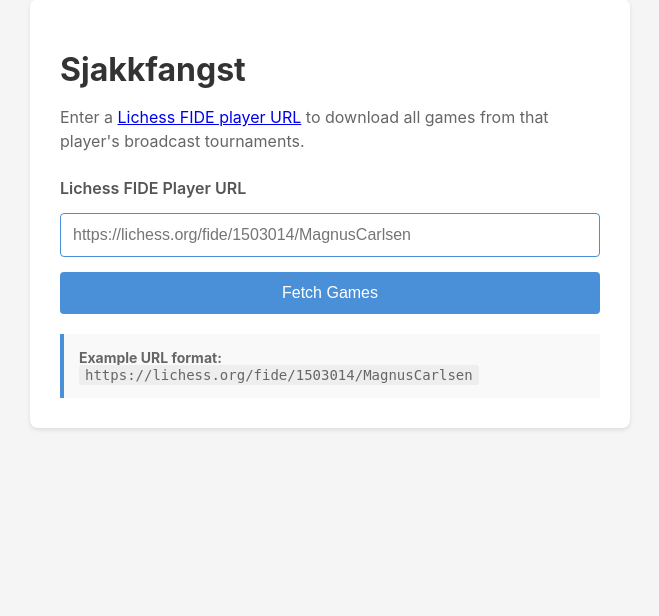
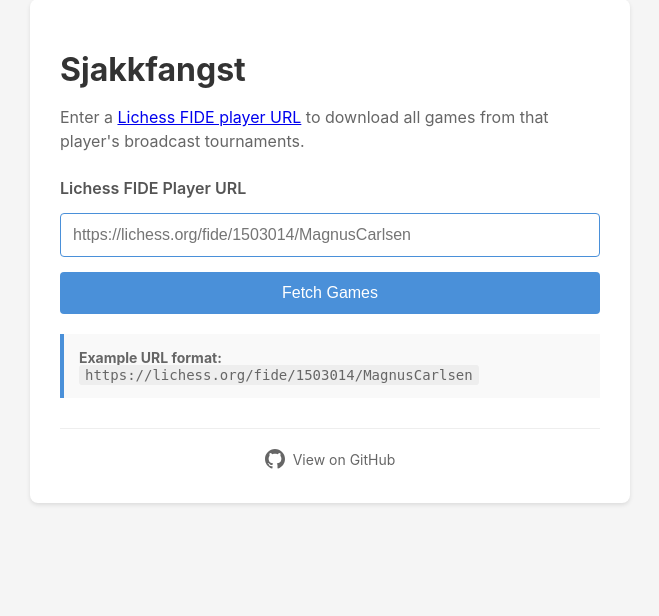
Before and after one commit to torfinnnome/sjakkfangst, a Flask app: page / in a window 1280 px wide. Shown: the part 71-687 px from the top of the page, without its empty margins (310-969 px from the left). Run offline with Flask 3, Linux system fonts and the light colour scheme.

Commit message:
ui: add GitHub repository link to footer

```diff
--- a/templates/index.html
+++ b/templates/index.html
@@ -165,6 +165,30 @@
             border-radius: 3px;
             font-family: monospace;
         }
+
+        .footer {
+            margin-top: 30px;
+            padding-top: 20px;
+            border-top: 1px solid #eee;
+            text-align: center;
+        }
+        .github-link {
+            display: inline-flex;
+            align-items: center;
+            gap: 8px;
+            color: #666;
+            text-decoration: none;
+            font-size: 14px;
+            transition: color 0.2s;
+        }
+        .github-link:hover {
+            color: #333;
+        }
+        .github-icon {
+            width: 20px;
+            height: 20px;
+            fill: currentColor;
+        }
     </style>
 </head>
 <body>
@@ -205,6 +229,15 @@
             <strong>Example URL format:</strong><br>
             <code>https://lichess.org/fide/1503014/MagnusCarlsen</code>
         </div>
+
+        <footer class="footer">
+            <a href="https://github.com/torfinnnome/sjakkfangst/" target="_blank" class="github-link">
+                <svg class="github-icon" viewBox="0 0 24 24" aria-hidden="true">
+                    <path d="M12 0c-6.626 0-12 5.373-12 12 0 5.302 3.438 9.8 8.207 11.387.599.111.793-.261.793-.577v-2.234c-3.338.726-4.033-1.416-4.033-1.416-.546-1.387-1.333-1.756-1.333-1.756-1.089-.745.083-.729.083-.729 1.205.084 1.839 1.237 1.839 1.237 1.07 1.834 2.807 1.304 3.492.997.107-.775.418-1.305.762-1.604-2.665-.305-5.467-1.334-5.467-5.931 0-1.311.469-2.381 1.236-3.221-.124-.303-.535-1.524.117-3.176 0 0 1.008-.322 3.301 1.23.957-.266 1.983-.399 3.003-.404 1.02.005 2.047.138 3.006.404 2.291-1.552 3.297-1.23 3.297-1.23.653 1.653.242 2.874.118 3.176.77.84 1.235 1.911 1.235 3.221 0 4.609-2.807 5.624-5.479 5.921.43.372.823 1.102.823 2.222v3.293c0 .319.192.694.801.576 4.765-1.589 8.199-6.086 8.199-11.386 0-6.627-5.373-12-12-12z"/>
+                </svg>
+                <span>View on GitHub</span>
+            </a>
+        </footer>
     </div>
 
     <script>
```
